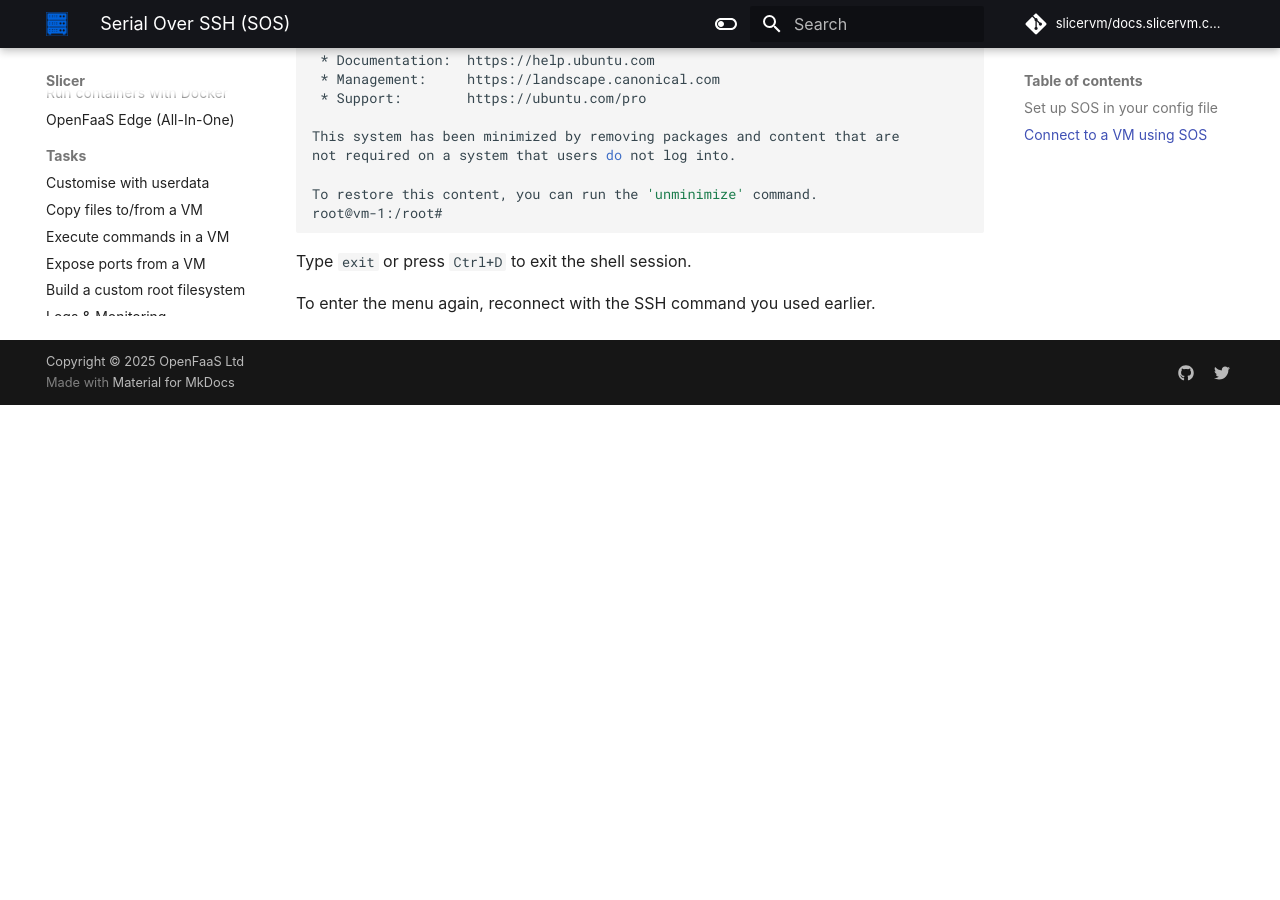
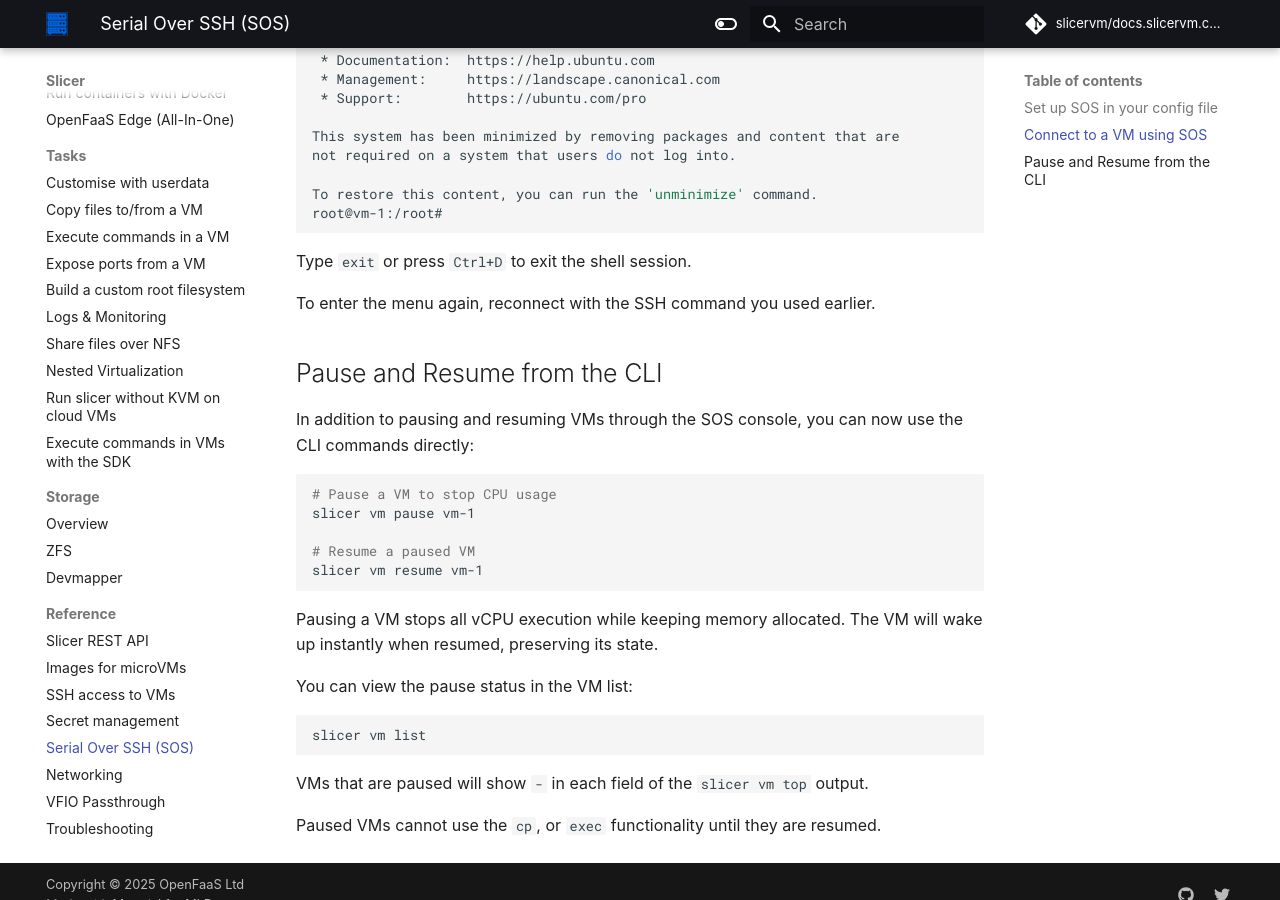
Before and after one commit to slicervm/docs.slicervm.com, an MkDocs documentation site: the page built from docs/reference/sos.md, in a window 1280 px wide and 900 px high, scrolled down 2141 px. Built offline with MkDocs 1.6.1 and Material for MkDocs 9.7.7, drawn with Linux system fonts in a browser that asks for light colours; some web fonts are replaced; comment, search, counter and statistics services are not loaded; before the commit the page ends 2546 px from its top, so only the background shows below that.

Commit message:
Updates about pause/resume and unix forwarding
Signed-off-by: Alex Ellis (OpenFaaS Ltd) <alexellis2@gmail.com>

````diff
--- a/docs/reference/sos.md
+++ b/docs/reference/sos.md
@@ -95,3 +95,27 @@
 Type `exit` or press `Ctrl+D` to exit the shell session.
 
 To enter the menu again, reconnect with the SSH command you used earlier.
+
+## Pause and Resume from the CLI
+
+In addition to pausing and resuming VMs through the SOS console, you can now use the CLI commands directly:
+
+```bash
+# Pause a VM to stop CPU usage
+slicer vm pause vm-1
+
+# Resume a paused VM
+slicer vm resume vm-1
+```
+
+Pausing a VM stops all vCPU execution while keeping memory allocated. The VM will wake up instantly when resumed, preserving its state.
+
+You can view the pause status in the VM list:
+
+```bash
+slicer vm list
+```
+
+VMs that are paused will show `-` in each field of the `slicer vm top` output.
+
+Paused VMs cannot use the `cp`, or `exec` functionality until they are resumed.
--- a/docs/tasks/expose-ports.md
+++ b/docs/tasks/expose-ports.md
@@ -50,6 +50,22 @@
 
 Then you'll be able to access the forwarded service with your own machine's IP address.
 
+### UNIX Socket Forwarding
+
+Slicer also supports UNIX socket forwarding, allowing you to forward sockets from the VM to your local system. This is useful for accessing services like Docker, containerd, or other socket-based services.
+
+Forward a remote UNIX socket to your local system:
+
+```bash
+slicer vm forward vm-1 -L /Users/alex/docker.sock:/run/docker.sock --token "..." --url "..."
+
+DOCKER_HOST=unix:///Users/alex/docker.sock docker ps
+```
+
+In this example, we assume you've installed Docker into the microVM, and want to access it via a socket from your local machine - perhaps a Linux or MacOS client.
+
+Port forwarding works in any combination of: UNIX:UNIX, UNIX:TCP, TCP:UNIX, TCP:TCP.
+
 ## Public access with Inlets
 
 [`inlets-pro`](https://inlets.dev) is a self-hosted tunnel that's easy to use, gives you full privacy and control over security and networking.
````
